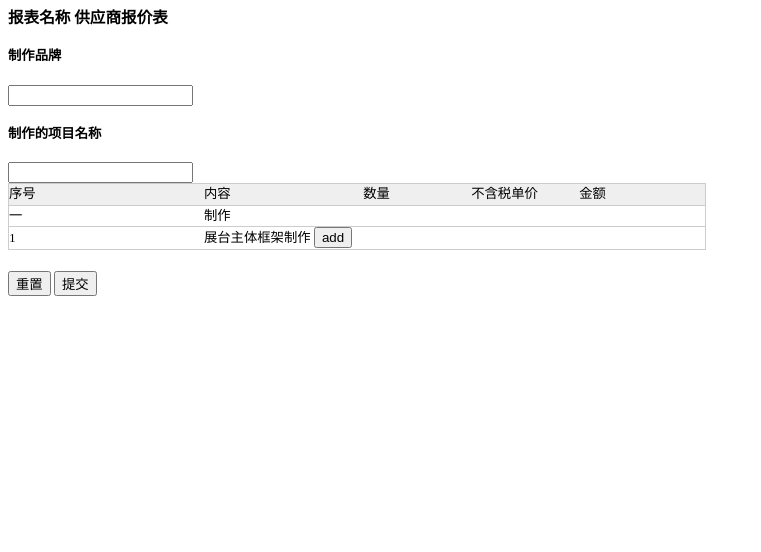
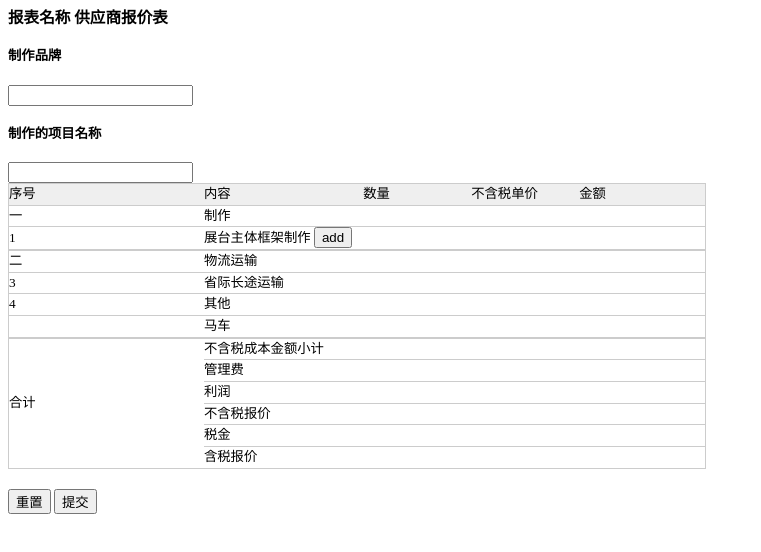
Before and after one commit to JoelPub/workbook, a website: page index.html in a window 1280 px wide. Shown: the whole page, without its empty margins (0-761 px from the left). Drawn offline with Linux system fonts and the light colour scheme.

Commit message:
full table

```diff
--- a/index.html
+++ b/index.html
@@ -38,6 +38,75 @@
                 <td bgcolor="#FFFFFF" CalType="third"></td>
             </tr>
         </table>
+        <table width="698" border="0" cellpadding="0" cellspacing="0" id="tabProductSecond">
+            <tr>
+                <td width="186" bgcolor="#FFFFFF">二</td>
+                <td width="152"  bgcolor="#FFFFFF" >物流运输</td>
+                <td width="103" bgcolor="#FFFFFF"> </td>
+                <td width="103" bgcolor="#FFFFFF"> </td>
+                <td width="120" bgcolor="#FFFFFF" CalType="third"></td>
+            </tr>
+            <tr>
+                <td bgcolor="#FFFFFF">3</td>
+                <td bgcolor="#FFFFFF">省际长途运输</td>
+                <td bgcolor="#FFFFFF"> </td>
+                <td bgcolor="#FFFFFF"> </td>
+                <td bgcolor="#FFFFFF" CalType="secnond"></td>
+            </tr>
+            <tr>
+                <td bgcolor="#FFFFFF">4</td>
+                <td bgcolor="#FFFFFF">其他</td>
+                <td bgcolor="#FFFFFF"> </td>
+                <td bgcolor="#FFFFFF"> </td>
+                <td bgcolor="#FFFFFF" CalType="second"></td>
+            </tr>
+            <tr>
+                <td bgcolor="#FFFFFF"></td>
+                <td bgcolor="#FFFFFF">马车</td>
+                <td bgcolor="#FFFFFF"> </td>
+                <td bgcolor="#FFFFFF"> </td>
+                <td bgcolor="#FFFFFF" CalType="first"></td>
+            </tr>
+        </table>
+        <table width="698" border="0" cellpadding="0" cellspacing="0" id="tabProductTotal">
+            <tr>
+                <td width="186" bgcolor="#FFFFFF" rowspan="6">合计</td>
+                <td width="152"  bgcolor="#FFFFFF" >不含税成本金额小计</td>
+                <td width="103" bgcolor="#FFFFFF"> </td>
+                <td width="103" bgcolor="#FFFFFF"> </td>
+                <td width="120" bgcolor="#FFFFFF" CalType="third"></td>
+            </tr>
+            <tr>
+                <td width="152"  bgcolor="#FFFFFF" >管理费</td>
+                <td width="103" bgcolor="#FFFFFF"> </td>
+                <td width="103" bgcolor="#FFFFFF"> </td>
+                <td width="120" bgcolor="#FFFFFF" CalType="third"></td>
+            </tr>
+            <tr>
+                <td width="152"  bgcolor="#FFFFFF" >利润</td>
+                <td width="103" bgcolor="#FFFFFF"> </td>
+                <td width="103" bgcolor="#FFFFFF"> </td>
+                <td width="120" bgcolor="#FFFFFF" CalType="third"></td>
+            </tr>
+            <tr>
+                <td width="152"  bgcolor="#FFFFFF" >不含税报价</td>
+                <td width="103" bgcolor="#FFFFFF"> </td>
+                <td width="103" bgcolor="#FFFFFF"> </td>
+                <td width="120" bgcolor="#FFFFFF" CalType="third"></td>
+            </tr>
+            <tr>
+                <td width="152"  bgcolor="#FFFFFF" >税金</td>
+                <td width="103" bgcolor="#FFFFFF"> </td>
+                <td width="103" bgcolor="#FFFFFF"> </td>
+                <td width="120" bgcolor="#FFFFFF" CalType="third"></td>
+            </tr>
+            <tr>
+                <td width="152"  bgcolor="#FFFFFF" >含税报价</td>
+                <td width="103" bgcolor="#FFFFFF"> </td>
+                <td width="103" bgcolor="#FFFFFF"> </td>
+                <td width="120" bgcolor="#FFFFFF" CalType="third"></td>
+            </tr>
+        </table>
 
         <br />
         <input type="button" name="Submit22" value="重置" onclick="window.location.reload()" />
```
